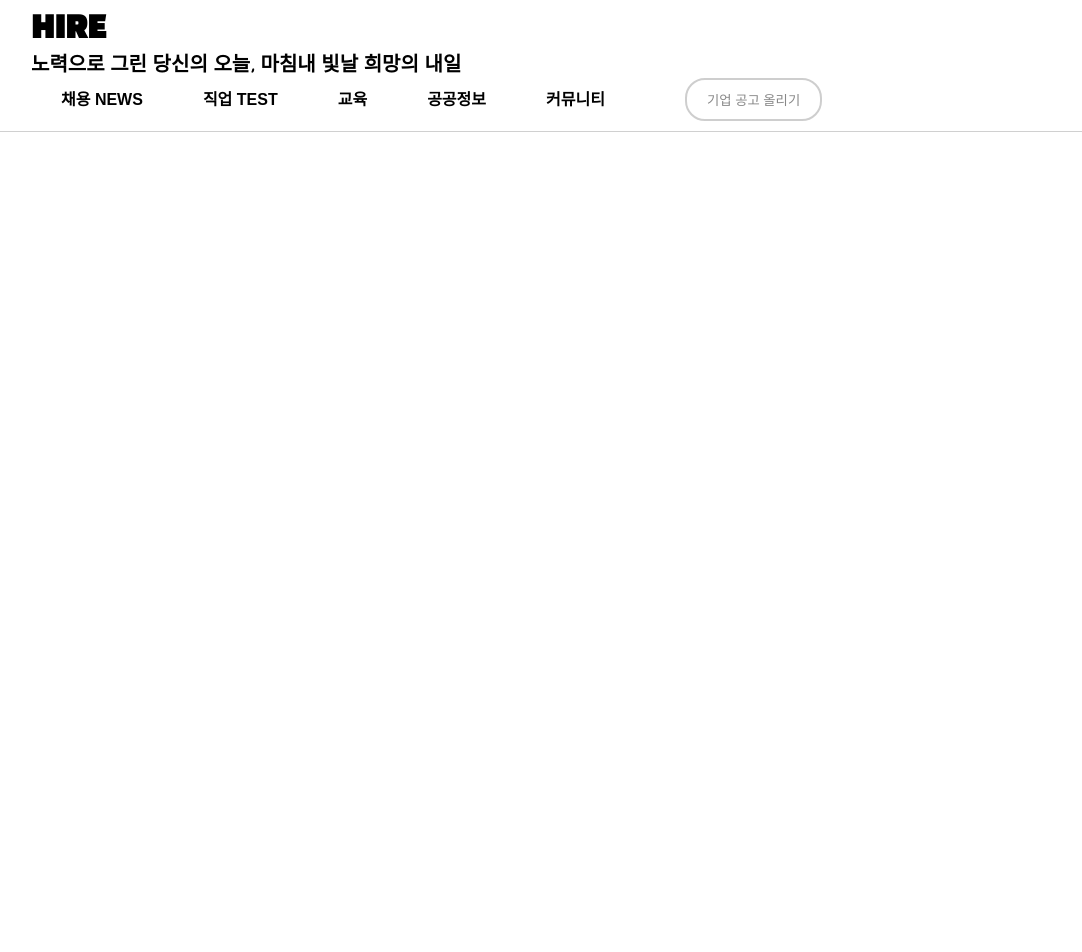
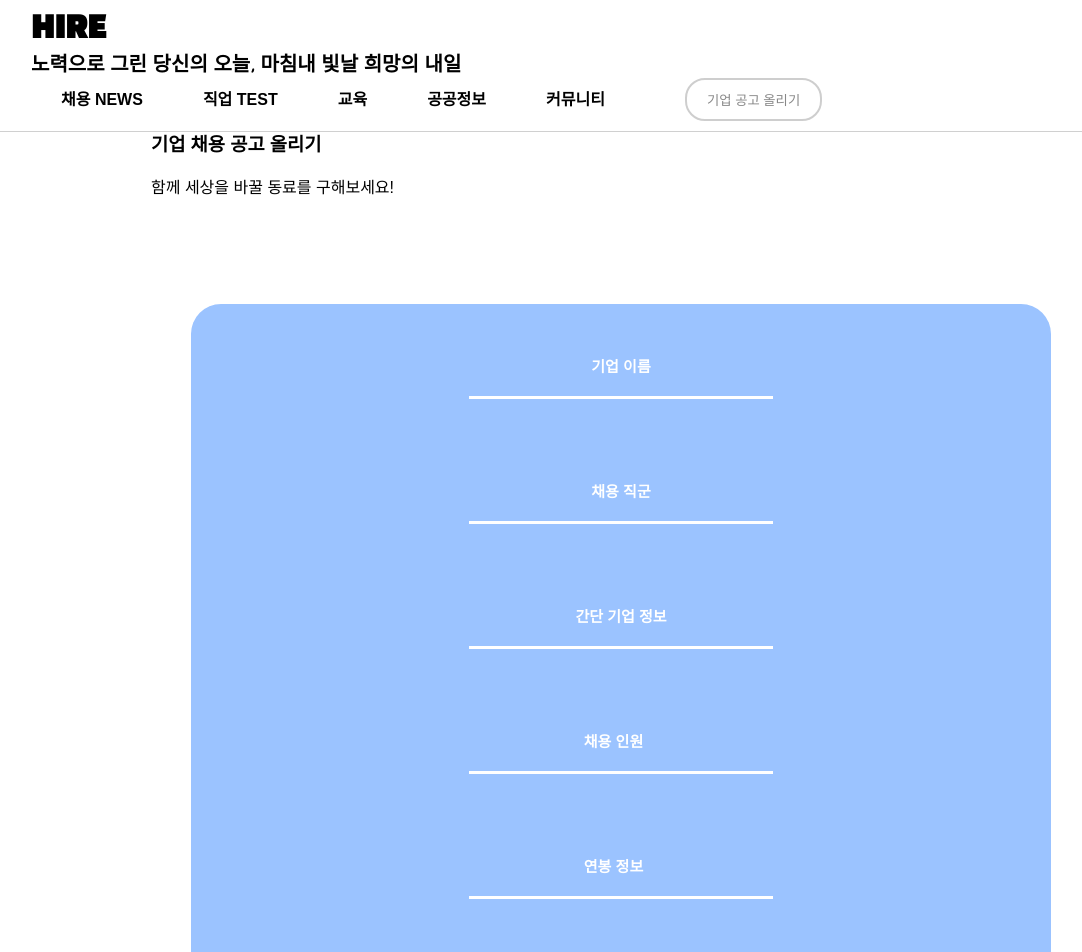
Before and after one commit to 9ye1/RecruitSite, a React (Create React App) app in the folder src/main/recruit/: page /offer in a window 1280 px wide. Shown: the top 952 px of the page, without its empty margins (19-1101 px from the left). Before the commit the page ends 800 px from the top, so only its background shows below. Built offline with nearby package versions, Linux system fonts and the light colour scheme; a web font is replaced by a local one.

Commit message:
조건희 파트 완성

```diff
--- a/src/main/recruit/src/components/General.js
+++ b/src/main/recruit/src/components/General.js
@@ -11,12 +11,12 @@ function General(props) {
     <div>
       <Link to="/comDetail" className={styled.linktocomD}>
         <div className={styled.generalContainer} onClick={handleClick}>
-          <img
+          {/* <img
             src={props.image}
             alt="기업 이미지"
             className={styled.generalCompimg}
-          />
-          <span>{props.name}</span>
+          /> */}
+          <h2>{props.name}</h2>
           <span>{props.job_group}</span>
         </div>
       </Link>
--- a/src/main/recruit/src/css/ComDetail.module.css
+++ b/src/main/recruit/src/css/ComDetail.module.css
@@ -1,13 +1,9 @@
-.box{
-    margin-top: 1px;
-}
-.comName{
-    color: aqua;
+.box {
+  margin-top: 1px;
 }
 .sizeBox {
-    height: 110px;
+  height: 110px;
 }
-.content{
-    margin: 20px 20px;
-
+.content {
+  margin: 20px 20px;
 }
--- a/src/main/recruit/src/css/main.module.css
+++ b/src/main/recruit/src/css/main.module.css
@@ -86,3 +86,7 @@
   width: 80vw;
   flex-wrap: wrap;
 }
+
+.comName {
+  font-weight: 900;
+}
--- a/src/main/recruit/src/css/nav_footer.module.css
+++ b/src/main/recruit/src/css/nav_footer.module.css
@@ -67,3 +67,8 @@
   margin-top: 4px;
   font-weight: bold;
 }
+
+.deleteDeco {
+  color: black;
+  text-decoration: none;
+}
--- /dev/null
+++ b/src/main/recruit/src/css/offer.module.css
@@ -0,0 +1,47 @@
+.OfferForm {
+  padding: 50px 170px;
+}
+
+.Offercontents {
+  min-height: calc(150vh - 100px);
+}
+
+.fromFlex {
+  display: flex;
+  flex-direction: column;
+  justify-content: center;
+  align-items: center;
+  background-color: #9bc3ff;
+  /* padding: 50px; */
+  border-radius: 30px;
+  margin: 40px;
+  font-weight: 700;
+}
+
+.input {
+  border: none;
+  border-bottom: 3px solid white;
+  width: 300px;
+  height: 60px;
+  margin: 30px 0;
+  background-color: rgba(173, 173, 173, 0);
+  color: white;
+  font-size: 20px;
+  font-weight: 700;
+}
+
+.input::placeholder {
+  color: white;
+  font-size: 15px;
+  text-align: center;
+}
+
+.button {
+  height: 70px;
+  width: 200px;
+  background-color: white;
+  border: none;
+  border-radius: 30px;
+  margin: 30px 0;
+  font-weight: 700;
+}
--- a/src/main/recruit/src/pages/Apply.js
+++ b/src/main/recruit/src/pages/Apply.js
@@ -1,7 +1,157 @@
-import React from 'react';
+import React, { useState } from 'react';
+import Footer from '../components/Footer';
+import styled from '../css/main.module.css';
+import offerStyled from '../css/offer.module.css';
+import axios from 'axios';
 
-function Apply() {
-  return <div></div>;
+function Apply(prop) {
+  const [formData, setFormData] = useState({
+    id: `${prop.comId}`,
+    name: '',
+    age: '',
+    gender: '',
+    introduce: '',
+    school: '',
+    job: '',
+    major: '',
+    phone_number: '',
+  });
+
+  const handleChange = (e) => {
+    setFormData({
+      ...formData,
+      [e.target.name]: e.target.value,
+    });
+  };
+
+  const handleSubmit = (e) => {
+    axios
+      .post('api 주소', JSON.stringify(formData), {
+        headers: {
+          'Content-Type': 'application/json',
+        },
+      })
+      .then((response) => {
+        console.log(' 성공적으로 업로드되었습니다.');
+        alert('지원 완료');
+      })
+      .catch((error) => {
+        console.error(' 오류가 발생했습니다.', error);
+      });
+    console.log(JSON.stringify(formData));
+  };
+
+  return (
+    <div className={styled.main}>
+      {/*<NavBar></NavBar>*/}
+      <div className={styled.sizeBox}></div>
+      <main className={offerStyled.Offercontents}>
+        {/* title */}
+        <div className={styled.popular}>
+          <div className={styled.popularTite}>
+            <h3>지원 공고 올리기</h3>
+            <p>기업에 지원하고 자신을 발전시키세요!</p>
+          </div>
+        </div>
+
+        <div className={offerStyled.OfferForm}>
+          <form
+            style={{
+              backgroundColor: 'rgb(255, 182, 182)',
+            }}
+            className={offerStyled.fromFlex}
+            onSubmit={handleSubmit}
+          >
+            <div className={offerStyled.inputBox}>
+              <input
+                className={offerStyled.input}
+                type="text"
+                name="name"
+                value={formData.name}
+                onChange={handleChange}
+                placeholder="이름"
+              />
+            </div>
+            <div>
+              <input
+                className={offerStyled.input}
+                type="text"
+                name="age"
+                value={formData.age}
+                onChange={handleChange}
+                placeholder="나이"
+              />
+            </div>
+            <div>
+              <input
+                className={offerStyled.input}
+                type="text"
+                name="gender"
+                value={formData.gender}
+                onChange={handleChange}
+                placeholder="성별"
+              />
+            </div>
+            <div>
+              <input
+                className={offerStyled.input}
+                type="text"
+                name="school"
+                value={formData.school}
+                onChange={handleChange}
+                placeholder="최종 학교"
+              />
+            </div>
+            <div>
+              <input
+                className={offerStyled.input}
+                type="text"
+                name="job"
+                value={formData.job}
+                onChange={handleChange}
+                placeholder="현 직장"
+              />
+            </div>
+            <div>
+              <input
+                className={offerStyled.input}
+                type="text"
+                name="major"
+                value={formData.major}
+                onChange={handleChange}
+                placeholder="전공"
+              />
+            </div>
+            <div>
+              <input
+                className={offerStyled.input}
+                type="text"
+                name="phone_number"
+                value={formData.phone_number}
+                onChange={handleChange}
+                placeholder="전화번호"
+              />
+            </div>
+            <div>
+              <input
+                className={offerStyled.input}
+                type="text"
+                name="introduce"
+                value={formData.introduce}
+                onChange={handleChange}
+                maxLength={300}
+                placeholder="짧은 자기소개"
+              />
+            </div>
+            <button type="submit" className={offerStyled.button}>
+              채용 공고 업로드
+            </button>
+          </form>
+        </div>
+      </main>
+      <Footer></Footer>
+    </div>
+  );
 }
 
 export default Apply;
--- a/src/main/recruit/src/pages/Main.js
+++ b/src/main/recruit/src/pages/Main.js
@@ -1,5 +1,5 @@
 import React, { useState, useEffect } from 'react';
-import NavBar from '../components/NavBar';
+
 import Footer from '../components/Footer';
 import SlideShow from '../components/SlideShow';
 import General from '../components/General';
@@ -38,7 +38,7 @@ function Main(props) {
               <General
                 key={company.id}
                 id={company.id}
-                image={company.image}
+                // image={company.image}
                 name={company.name}
                 job_group={company.job_group}
                 onClick={clickGeneral}
--- a/src/main/recruit/src/pages/Offer.js
+++ b/src/main/recruit/src/pages/Offer.js
@@ -1,7 +1,122 @@
-import React from 'react';
+import React, { useState } from 'react';
+import Footer from '../components/Footer';
+import styled from '../css/main.module.css';
+import offerStyled from '../css/offer.module.css';
+import axios from 'axios';
 
 function Offer() {
-  return <div></div>;
+  const [formData, setFormData] = useState({
+    name: '',
+    job_group: '',
+    info: '',
+    personnel: '',
+    salary: '',
+    image: '',
+  });
+
+  const handleChange = (e) => {
+    setFormData({
+      ...formData,
+      [e.target.name]: e.target.value,
+    });
+  };
+
+  const handleSubmit = (e) => {
+    axios
+      .post('http://localhost:3001/companiesMain', JSON.stringify(formData), {
+        headers: {
+          'Content-Type': 'application/json',
+        },
+      })
+      .then((response) => {
+        console.log('채용 공고가 성공적으로 업로드되었습니다.');
+        alert('채용 공고가 성공적으로 업로드되었습니다.');
+      })
+      .catch((error) => {
+        console.error('채용 공고 업로드 중 오류가 발생했습니다.', error);
+      });
+  };
+
+  return (
+    <div className={styled.main}>
+      {/*<NavBar></NavBar>*/}
+      <div className={styled.sizeBox}></div>
+      <main className={offerStyled.Offercontents}>
+        {/* title */}
+        <div className={styled.popular}>
+          <div className={styled.popularTite}>
+            <h3>기업 채용 공고 올리기</h3>
+            <p>함께 세상을 바꿀 동료를 구해보세요!</p>
+          </div>
+        </div>
+
+        <div className={offerStyled.OfferForm}>
+          <form className={offerStyled.fromFlex} onSubmit={handleSubmit}>
+            <div className={offerStyled.inputBox}>
+              {/* <label className={offerStyled.label}>기업 이름</label> */}
+              <input
+                className={offerStyled.input}
+                type="text"
+                name="name"
+                value={formData.name}
+                onChange={handleChange}
+                placeholder="기업 이름"
+              />
+            </div>
+            <div>
+              {/* <label>채용 직군</label> */}
+              <input
+                className={offerStyled.input}
+                type="text"
+                name="job_group"
+                value={formData.job_group}
+                onChange={handleChange}
+                placeholder="채용 직군"
+              />
+            </div>
+            <div>
+              {/* <label>기업 정보</label> */}
+              <input
+                className={offerStyled.input}
+                type="text"
+                name="info"
+                value={formData.info}
+                onChange={handleChange}
+                maxLength="300"
+                placeholder="간단 기업 정보"
+              />
+            </div>
+            <div>
+              {/* <label>채용 인원</label> */}
+              <input
+                className={offerStyled.input}
+                type="number"
+                name="personnel"
+                value={formData.personnel}
+                onChange={handleChange}
+                placeholder="채용 인원"
+              />
+            </div>
+            <div>
+              {/* <label>연봉 정보</label> */}
+              <input
+                className={offerStyled.input}
+                type="number"
+                name="salary"
+                value={formData.salary}
+                onChange={handleChange}
+                placeholder="연봉 정보"
+              />
+            </div>
+            <button type="submit" className={offerStyled.button}>
+              채용 공고 업로드
+            </button>
+          </form>
+        </div>
+      </main>
+      <Footer></Footer>
+    </div>
+  );
 }
 
 export default Offer;
```
Also changed, not shown: src/main/recruit/JsonServer/db.json (+7 -29 lines), src/main/recruit/src/components/NavBar.js (+6 -4 lines), src/main/recruit/src/pages/ComDetail.js (+10 -19 lines).
